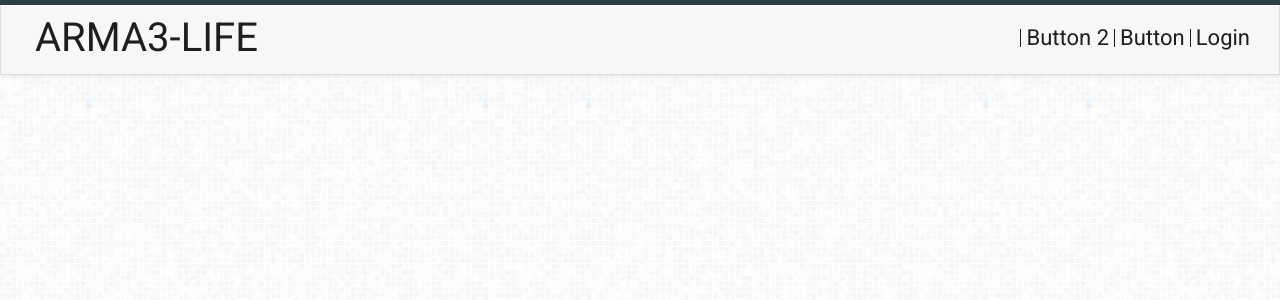
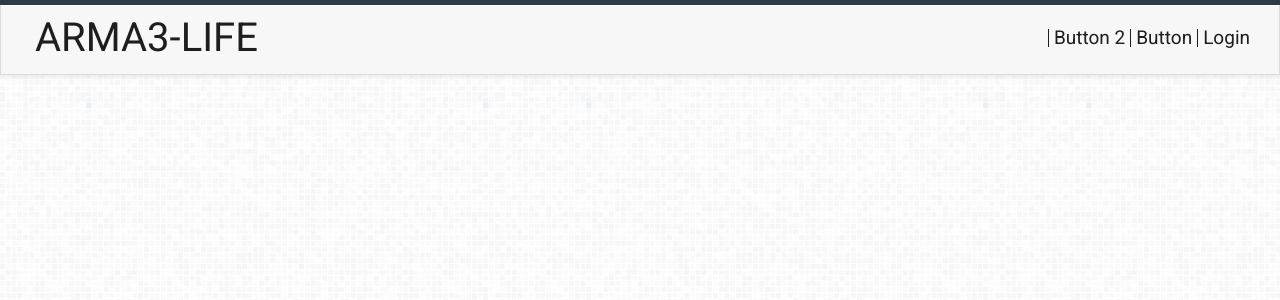
Before and after one commit to Joannou1/A3L-Donate, a PHP site: page / in a window 1280 px wide. Shown: the top 300 px of the page. Run offline with PHP 8.4, Linux system fonts and the light colour scheme.

Commit message:
less ugly buttons
Could have done ul/li, but am lazy

```diff
--- a/css/style.css
+++ b/css/style.css
@@ -59,7 +59,7 @@ header {
 
 #head-buttons {
   font-family: 'Roboto', sans-serif;
-  font-size: 22px;
+  font-size: 19px;
   float: right;
   margin: 10px 0px 0px 5px;
   border-left: 1px solid;
```
